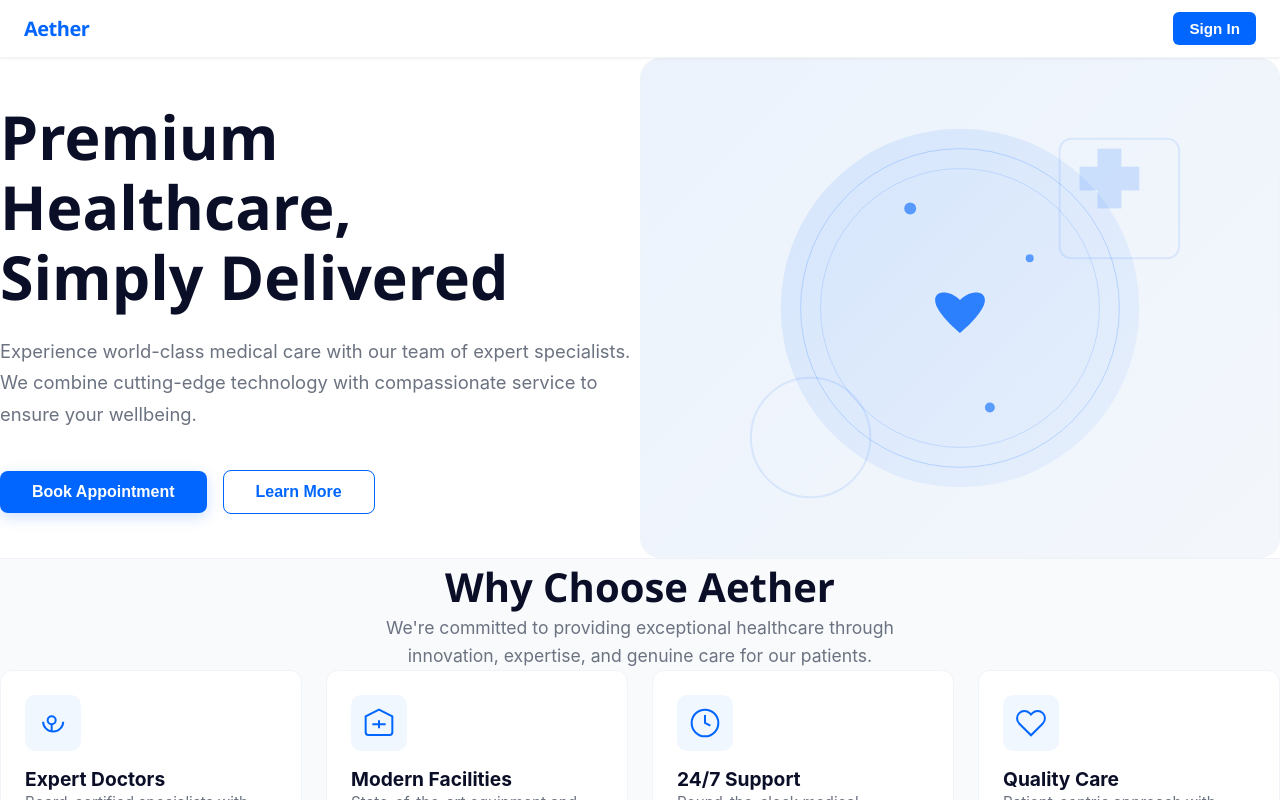
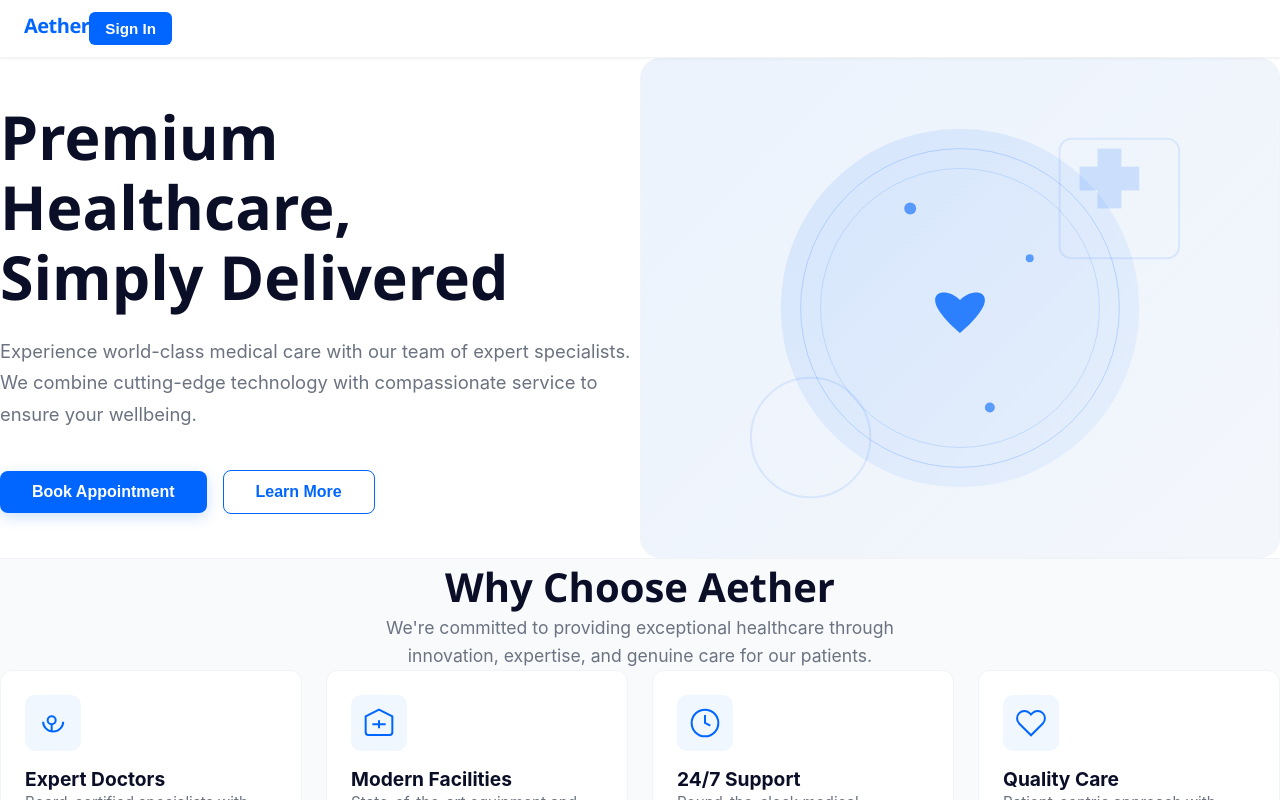
Before and after one commit to abhinav21s/Clinix, a React (Vite) app in the folder frontend/: page / in a window 1280 px wide. Shown: the top 800 px of the page. Built offline with nearby package versions, Linux system fonts and the light colour scheme; no server answers.

Commit message:
Add files via upload

```diff
--- a/frontend/src/components/Navigation.jsx
+++ b/frontend/src/components/Navigation.jsx
@@ -10,8 +10,7 @@ const Navigation = () => {
     borderBottom: '1px solid #F0F4F8',
     padding: `${SPACING.md} ${SPACING.xl}`,
     display: 'flex',
-    justifyContent: 'space-between',
-    alignItems: 'center',
+
     position: 'sticky',
     top: 0,
     zIndex: 100,
@@ -41,6 +40,8 @@ const Navigation = () => {
 
   return (
     <nav style={navStyle}>
+      <div style={{ maxWidth: '1400px', margin: '0 auto', display: 'flex',  width: '100%' }}>
+
       <div style={logoStyle} onClick={() => navigate('/')}>
         Aether
       </div>
@@ -58,6 +59,8 @@ const Navigation = () => {
       >
         Sign In
       </button>
+
+      </div>
     </nav>
   );
 };
```
Also changed, not shown: frontend/src/components/AboutSection.jsx (line endings or trailing spaces), frontend/src/components/HeroSection.jsx (line endings or trailing spaces), frontend/src/components/ServicesSection.jsx (line endings or trailing spaces).
